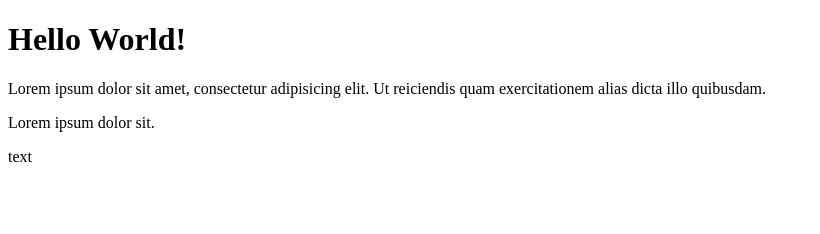
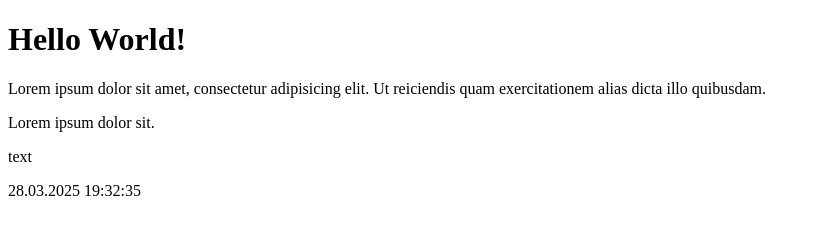
Before and after one commit to L1tosh/kpi-iit, a plain HTML site: page index.html in a window 1280 px wide. Shown: the whole page, without its empty margins (0-820 px from the left). Drawn offline with Linux system fonts and the light colour scheme.

Commit message:
add line to index.html

```diff
--- a/index.html
+++ b/index.html
@@ -10,5 +10,6 @@
     <p>Lorem ipsum dolor sit amet, consectetur adipisicing elit. Ut reiciendis quam exercitationem alias dicta illo quibusdam.</p>
     <p>Lorem ipsum dolor sit.</p>
     <p>text</p>
+    <p>28.03.2025 19:32:35</p>
 </body>
 </html>
```
